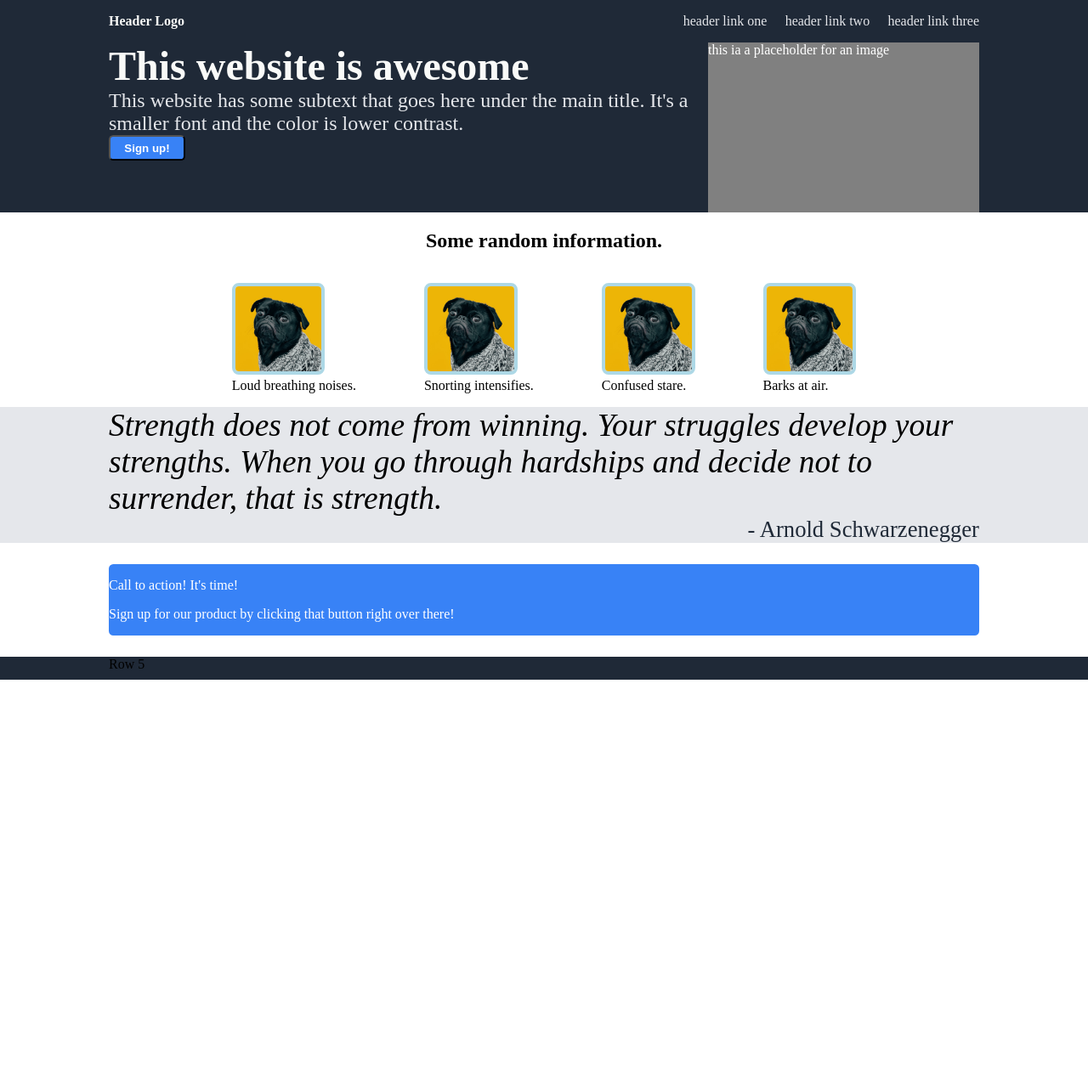
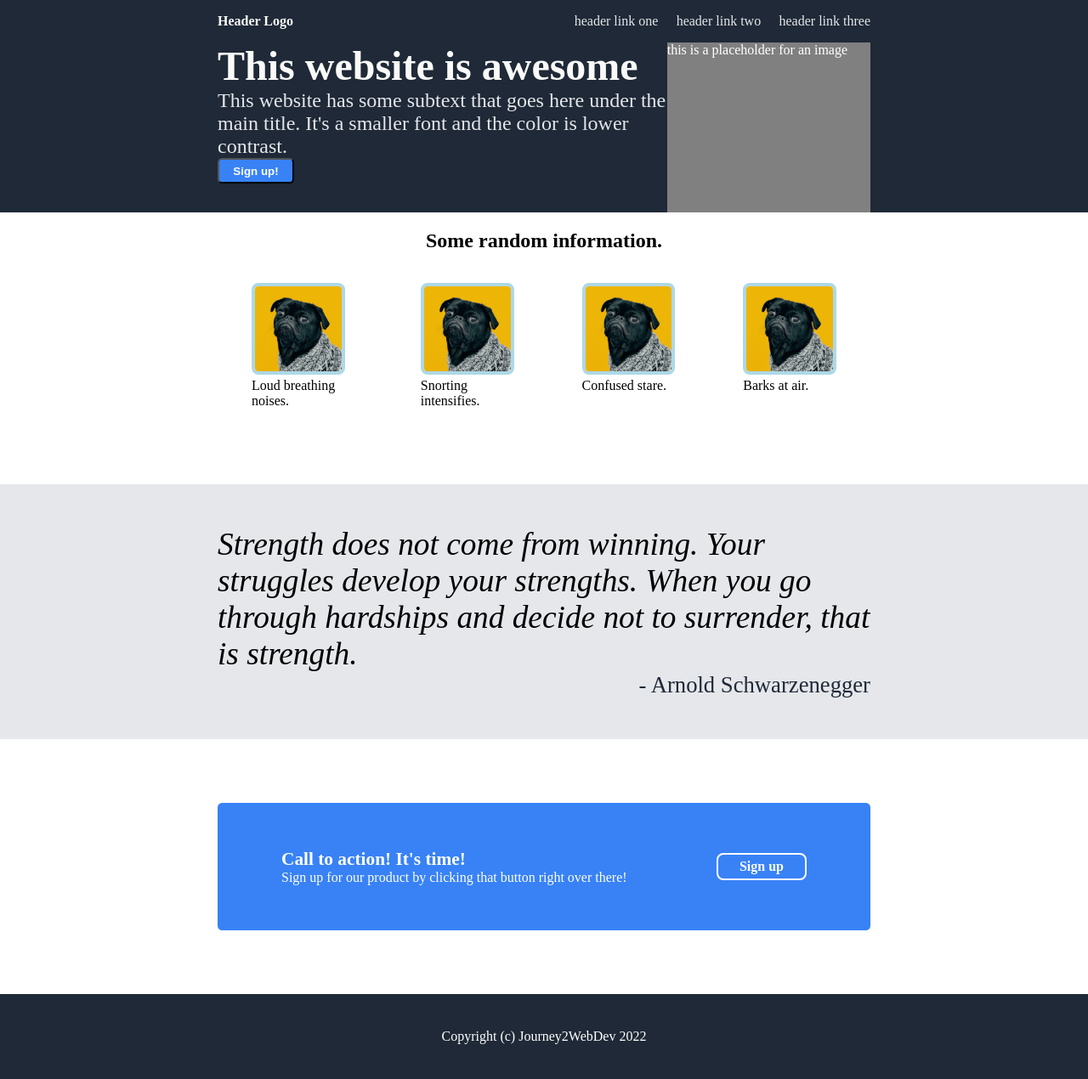
Before and after one commit to Journey2WebDev/odin-landing-page, a plain HTML site: page index.html in a window 1280 px wide. Shown: the whole page at 85% size. Before the commit the page ends 800 px from the top, so only its background shows below. Drawn offline with Linux system fonts and the light colour scheme.

Commit message:
Replace flex style with fixed height for page sections

```diff
--- a/index.html
+++ b/index.html
@@ -17,7 +17,7 @@
 
   <!-- Header -->
   <div class="r1-all">
-    <div class="header">
+    <div class="r1-header">
       <p>Header Logo</p>
       <ul>
         <li><a href="#">header link one</a></li>
@@ -27,14 +27,14 @@
     </div>
 
     <!-- Gyro -->
-    <div class="gyro">
+    <div class="r1-gyro">
       <div>
-        <p class="gyro-header">This website is awesome</p>
-        <p class="gyro-text">This website has some subtext that goes here under the main title. It's a smaller font and the color is lower contrast.</p>
-        <button class="sign-up">Sign up!</button>
+        <p class="r1-gyro-header">This website is awesome</p>
+        <p class="r1-gyro-text">This website has some subtext that goes here under the main title. It's a smaller font and the color is lower contrast.</p>
+        <button class="r1-sign-up">Sign up!</button>
       </div>
-      <div class="image-ph">
-        this ia a placeholder for an image
+      <div class="r1-image-ph">
+        this is a placeholder for an image
       </div>
     </div>
   </div>
@@ -87,9 +87,13 @@
    -->
   <div class="r4-all">
     <div class="r4-cta">
-      <p>Call to action! It's time!</p>
-      <p>Sign up for our product by clicking that button right over there!</p>
-
+      <div class="r4-cta-text">
+        <p class="r4-cta-line1">Call to action! It's time!</p>
+        <p class="r4-cta-line2">Sign up for our product by clicking that button right over there!</p>
+      </div>
+      <div class="r4-sign-up">
+        Sign up
+      </div>
     </div>
   </div>
 
@@ -97,7 +101,7 @@
     ROW 5: Footer
    -->
   <div class="r5-all">
-    Row 5
+    Copyright (c) Journey2WebDev 2022
   </div>
 
 
--- a/styles.css
+++ b/styles.css
@@ -1,30 +1,27 @@
 body {
-  min-height: 100vh;
-  display: flex;
-  flex-direction: column;
   margin: 0;
 }
 
 .r1-all, .r2-all, .r3-all, .r4-all, .r5-all {
-  padding-left: 10%;
-  padding-right: 10%;
+  padding-left: 20%;
+  padding-right: 20%;
 }
 
 /*  */
 /* ROW 1: Header and Hero */
 /*  */
 .r1-all {
-  flex: 5 0 0;
   background-color: #1F2937;
 }
 
 /* Header styles */
-.header {
+.r1-header {
   display: flex;
   justify-content: space-between;
+  height: 50px;
 }
 
-.header p{
+.r1-header p{
   font-weight: 700;
   color: #F9FAF8;
 }
@@ -42,24 +39,25 @@ a {
 }
 
 /* Gyro */
-.gyro {
+.r1-gyro {
   display: flex;
+  height: 200px;
 }
 
-.gyro-header {
+.r1-gyro-header {
   font-size: 48px;
   font-weight: 900;
   color: #F9FAF8;
   margin: 0;
 }
 
-.gyro-text {
+.r1-gyro-text {
   margin: 0;
   font-size: 24px;
   color: #E5E7EB;
 }
 
-button.sign-up {
+button.r1-sign-up {
   border-radius: 4pt;
   height: 30px;
   width: 90px;
@@ -68,7 +66,7 @@ button.sign-up {
   font-weight: 700;
 }
 
-.image-ph {
+.r1-image-ph {
   height: 200px;
   width: 500px;
   background-color: grey;
@@ -79,7 +77,7 @@ button.sign-up {
 /* ROW 2: Images */
 /*  */
 .r2-all {
-  flex: 5 0 0;
+  height: 300px;
 }
 
 .r2-title {
@@ -106,9 +104,9 @@ button.sign-up {
 /* ROW 3: Quote */
 /*  */
 .r3-all {
-  flex: 5 0 0;
+  display: flex;
+  height: 300px;
   background-color: #E5E7EB;
-  display: flex;
   justify-content: center;
   align-items: center;
 }
@@ -135,16 +133,14 @@ button.sign-up {
   font-size: 20pt;
 }
 
-
-
 /*  */
 /* ROW 4: Call to Action */
 /*  */
 .r4-all {
-  flex: 5 0 0;
   display: flex;
   justify-content: center;
   align-items: center;
+  height: 300px;
 }
 
 .r4-cta {
@@ -153,13 +149,47 @@ button.sign-up {
   min-height: 50%;
   min-width: 100%;
   border-radius: 4pt;
+
+  display: flex;
+  justify-content: space-between;
+  align-items: center;
 }
+
+.r4-cta-text {
+  margin-left: 75px;
+}
+
+.r4-cta-line1, .r4-cta-line2 {
+  margin: 0;
+  padding: 0;
+}
+
+.r4-cta-line1 {
+  font-weight: 700;
+  font-size: 16pt;
+}
+
+.r4-sign-up {
+  margin-right: 75px;
+  border: 2px solid white;
+  border-radius: 8px;
+  padding-left: 25px;
+  padding-right: 25px;
+  padding-top: 5px;
+  padding-bottom: 5px;
+  font-weight: 700;
+}
+
 
 
 /*  */
 /* ROW 5: Footer */
 /*  */
 .r5-all {
-  flex: 1 0 0;
+  height: 100px;
   background-color: #1F2937;
+  color: white;
+  display: flex;
+  justify-content: center;
+  align-items: center;
 }
```
